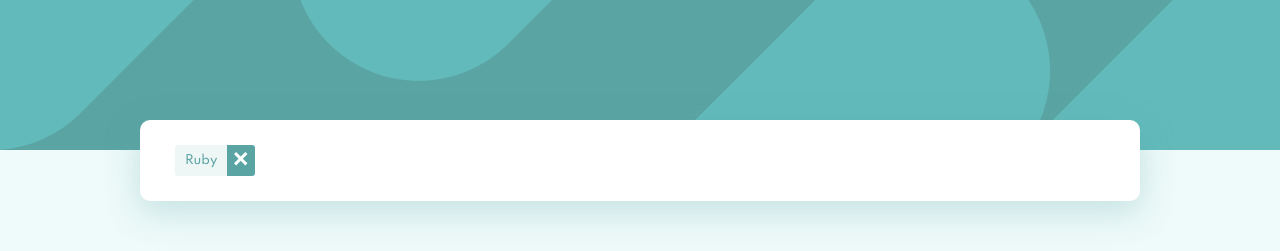
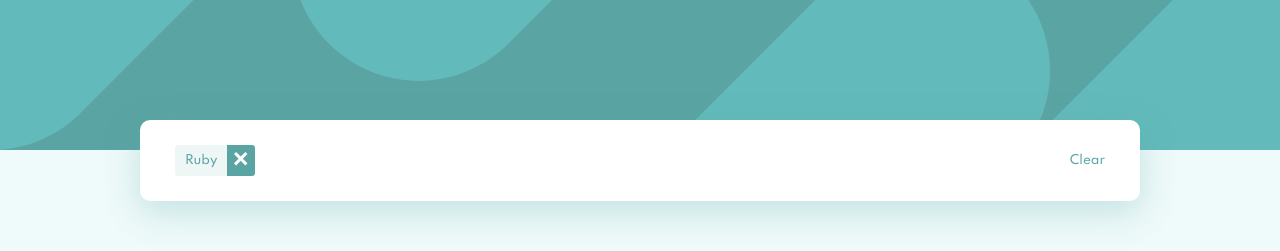
Before and after one commit to anohene1/job-listing, a React (Create React App) app: page / in a window 1280 px wide. Both pictures are taken after a click on the button "Ruby". Shown: the top 251 px of the page. Built offline with nearby package versions, Linux system fonts and the light colour scheme.

Commit message:
clear filters complete, desktop view complete

```diff
--- a/src/App.js
+++ b/src/App.js
@@ -39,6 +39,10 @@ function App() {
     setCards(filteredCards)
   }
 
+  function clearFilters() {
+    setFilters([]);
+  }
+
   useEffect(function(){
 
     filterCards();
@@ -50,7 +54,7 @@ function App() {
   return (
     <div className="App">
       <Header />
-      { allFilters.length !== 0 && <FilterBox>
+      { allFilters.length !== 0 && <FilterBox onClear={clearFilters}>
         {allFilters}
       </FilterBox>}
       <Cards>{allCards}</Cards>
--- a/src/components/FilterBox/FilterBox.jsx
+++ b/src/components/FilterBox/FilterBox.jsx
@@ -1,9 +1,12 @@
 import styles from './FilterBox.module.scss'
 
-function FilterBox({children}) {
+function FilterBox({children, onClear}) {
     return (
         <div className={styles.container}>
+            <div className={styles.filters}>
             {children}
+            </div>
+            <span onClick={() => onClear()}>Clear</span>
         </div>
     );
 }
--- a/src/components/FilterBox/FilterBox.module.scss
+++ b/src/components/FilterBox/FilterBox.module.scss
@@ -8,6 +8,24 @@
     display: flex;
     gap: 20px;
     align-items: center;
+    justify-content: space-between;
     border-radius: 10px;
     box-shadow: 0 10px 35px rgba(hsl(180, 29%, 50%), 0.3);
+
+    span {
+        color: hsl(180, 29%, 50%);
+        font-size: 12px;
+        font-weight: 500;
+        cursor: pointer;
+
+        &:hover {
+            text-decoration: underline;
+        }
+    }
 }
+
+.filters {
+    display: flex;
+    gap: 20px;
+    align-items: center;
+}
```
